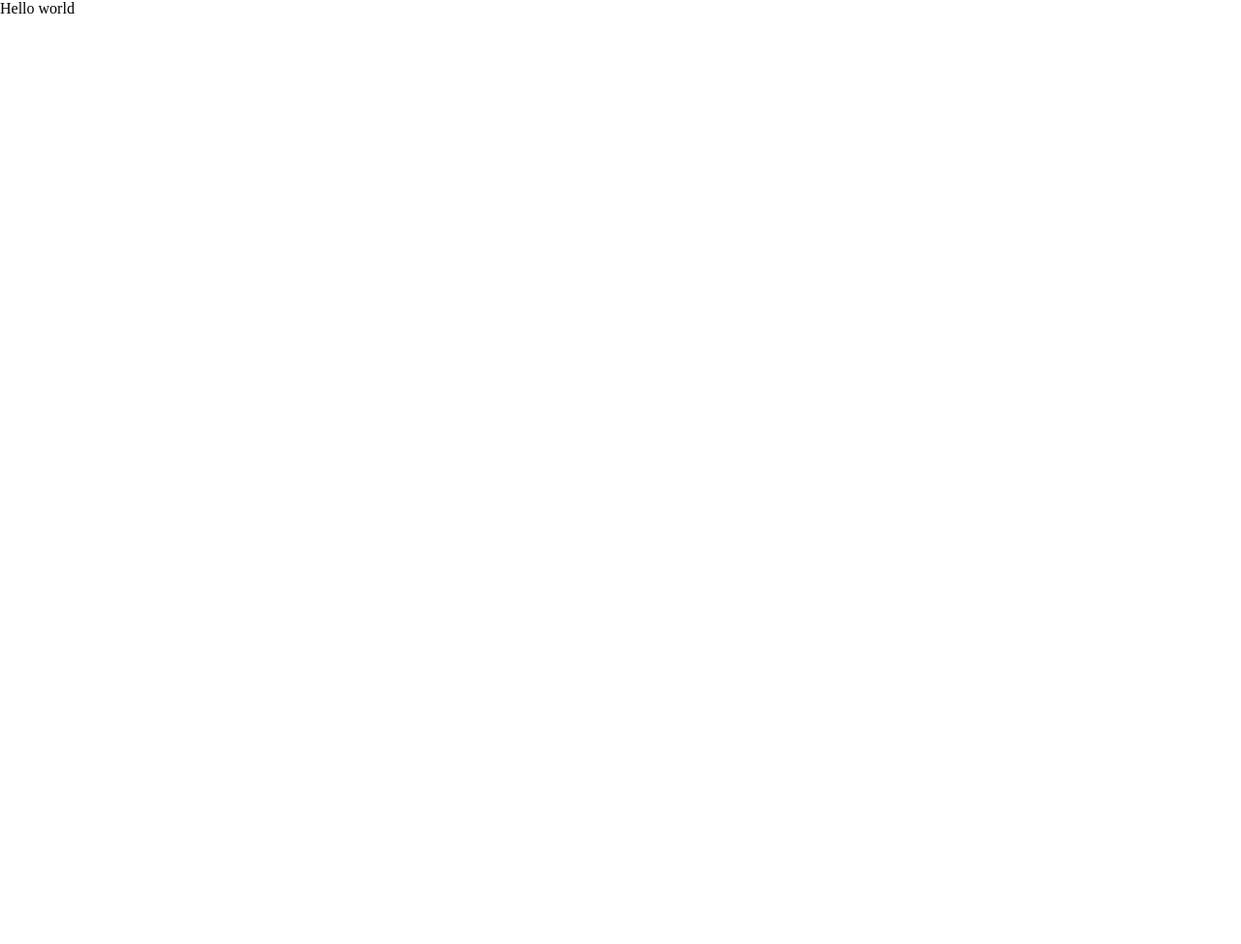
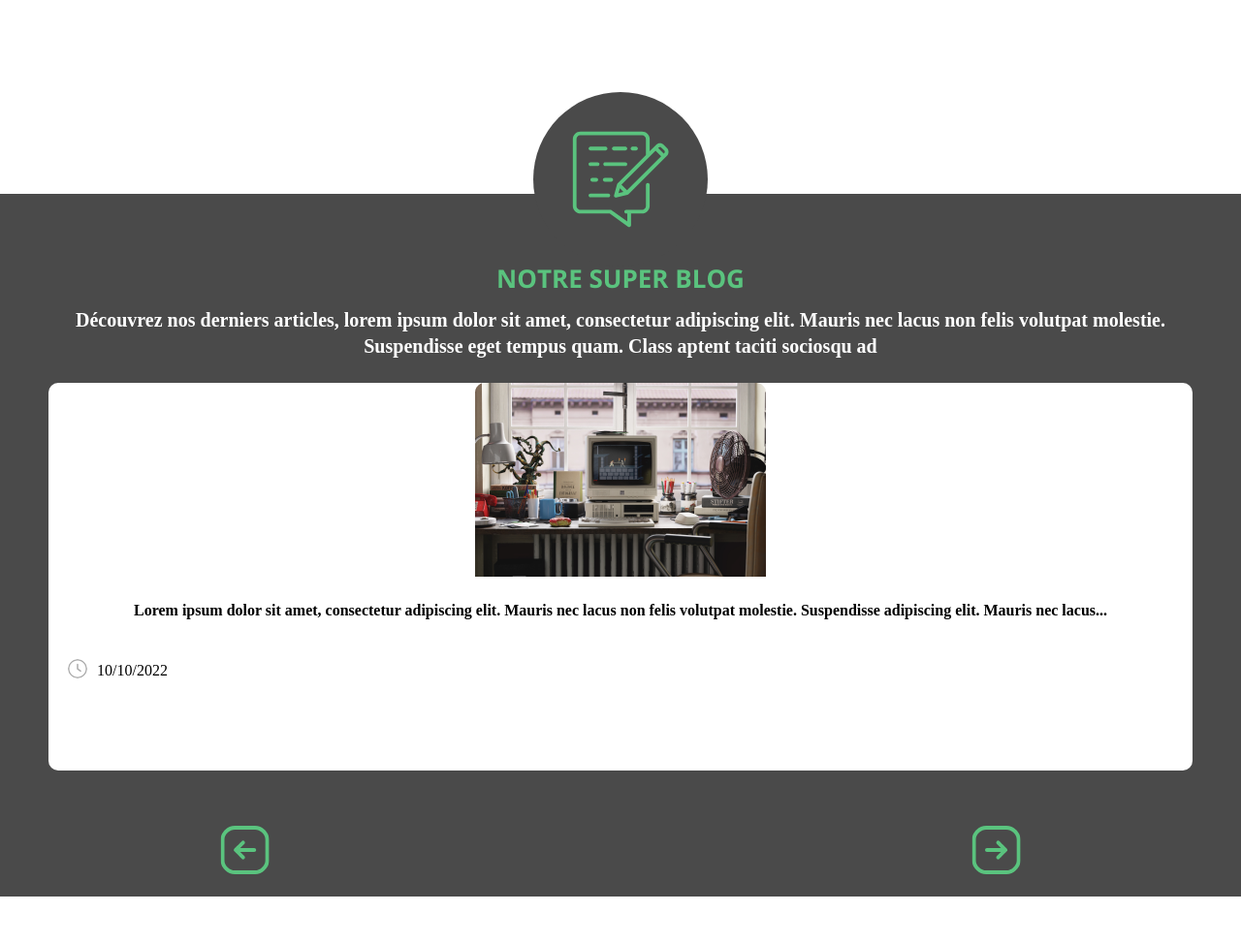
Before and after one commit to SebastienWeb/notre-super-blog, a plain HTML site: page index.html in a window 1280 px wide. Shown: the whole page at 97% size. Before the commit the page ends 800 px from the top, so only its background shows below. Drawn offline with nearby package versions, Linux system fonts and the light colour scheme.

Commit message:
Finish first section

```diff
--- /dev/null
+++ b/assets/css/main.css
@@ -0,0 +1,167 @@
+*:where(
+    :not(html, iframe, canvas, img, svg, video, audio):not(svg *, symbol *)
+  ) {
+  all: unset;
+  display: revert;
+}
+*,
+*::before,
+*::after {
+  box-sizing: border-box;
+  margin: 0;
+  padding: 0;
+}
+
+a,
+button {
+  cursor: revert;
+}
+ol,
+ul,
+menu {
+  list-style: none;
+}
+img {
+  max-width: 100%;
+}
+
+table {
+  border-collapse: collapse;
+}
+
+input,
+textarea {
+  -webkit-user-select: auto;
+  user-select: auto;
+}
+
+textarea {
+  white-space: revert;
+}
+
+meter {
+  -webkit-appearance: revert;
+  appearance: revert;
+}
+
+::placeholder {
+  color: unset;
+}
+
+:where([hidden]) {
+  display: none;
+}
+:where([contenteditable]:not([contenteditable="false"])) {
+  -webkit-line-break: after-white-space;
+  line-break: after-white-space;
+  overflow-wrap: break-word;
+  -moz-user-modify: read-write;
+  -webkit-user-modify: read-write;
+  -webkit-user-select: auto;
+  user-select: auto;
+}
+:where([draggable="true"]) {
+  -webkit-user-drag: element;
+}
+
+:root {
+  --primary: #4a4a4a;
+  --secondary: #5ac37e;
+  --tertiary: #41988d;
+}
+h1,
+h2,
+h3,
+h4,
+h5,
+h6 {
+  font-family: "Open Sans", sans-serif;
+  font-weight: 700;
+}
+.articles {
+  background-color: var(--primary);
+  margin-top: 200px;
+  padding: 0 50px 130px 50px;
+  position: relative;
+  text-align: center;
+}
+
+.articles .pictogramme {
+  align-items: center;
+  background-color: var(--primary);
+  border-radius: 50%;
+  display: flex;
+  height: 180px;
+  justify-content: center;
+  left: 50%;
+  position: absolute;
+  top: -15px;
+  transform: translate(-50%, -50%);
+  width: 180px;
+}
+
+.articles h1 {
+  color: var(--secondary);
+  font-size: 26px;
+  line-height: 35px;
+  padding-top: 70px;
+}
+
+.articles p {
+  color: white;
+  font-size: 20px;
+  font-weight: 700;
+  line-height: 27px;
+  padding: 12px 0 24px 0;
+}
+
+.swiper-slide {
+  background-color: white;
+  border-radius: 10px;
+  height: 400px;
+  position: relative;
+}
+.swiper-slide p {
+  color: black;
+  font-size: 16px;
+  font-weight: 600;
+  line-height: 22px;
+  padding: 20px 20px 0 20px;
+}
+.swiper-slide .date {
+  align-items: center;
+  display: flex;
+  padding: 39px 0 19px 20px;
+}
+.swiper-slide .date .spacing {
+  padding-left: 10px;
+}
+.swiper-slide .date span {
+  display: block;
+  text-align: left;
+}
+.containerArrows {
+  height: 200px;
+  left: 50%;
+  padding: 0 90px;
+  position: absolute;
+  top: 93%;
+  transform: translate(-50%, -50%);
+  width: 66%;
+}
+.arrows {
+  fill: var(--secondary);
+  height: 50px;
+  transition: fill 300ms ease-in-out;
+  width: 50px;
+}
+.arrows:hover {
+  fill: white;
+}
+.swiper-button-prev:after {
+  display: none;
+}
+
+.swiper-button-next:after {
+  display: none;
+}
--- /dev/null
+++ b/assets/js/main.js
@@ -0,0 +1,26 @@
+const swiper = new Swiper(".swiper", {
+  // Optional parameters
+  direction: "horizontal",
+  loop: true,
+  lazy: true,
+  grabCursor: true,
+  autoplay: {
+    delay: 2500,
+    disableOnInteraction: false,
+  },
+  spaceBetween: 30,
+
+  // If we need pagination
+  pagination: {
+    el: ".swiper-pagination",
+  },
+  navigation: {
+    nextEl: ".swiper-button-next",
+    prevEl: ".swiper-button-prev",
+  },
+  breakpoints: {
+    400: {
+      slidesPerView: 1,
+    },
+  },
+});
--- a/css/main.css
+++ /dev/null
@@ -1,78 +0,0 @@
-*:where(
-    :not(html, iframe, canvas, img, svg, video, audio):not(svg *, symbol *)
-  ) {
-  all: unset;
-  display: revert;
-}
-*,
-*::before,
-*::after {
-  box-sizing: border-box;
-  margin: 0;
-  padding: 0;
-}
-
-a,
-button {
-  cursor: revert;
-}
-ol,
-ul,
-menu {
-  list-style: none;
-}
-img {
-  max-width: 100%;
-}
-
-table {
-  border-collapse: collapse;
-}
-
-input,
-textarea {
-  -webkit-user-select: auto;
-  user-select: auto;
-}
-
-textarea {
-  white-space: revert;
-}
-
-meter {
-  -webkit-appearance: revert;
-  appearance: revert;
-}
-
-::placeholder {
-  color: unset;
-}
-
-:where([hidden]) {
-  display: none;
-}
-:where([contenteditable]:not([contenteditable="false"])) {
-  -webkit-line-break: after-white-space;
-  line-break: after-white-space;
-  overflow-wrap: break-word;
-  -moz-user-modify: read-write;
-  -webkit-user-modify: read-write;
-  -webkit-user-select: auto;
-  user-select: auto;
-}
-:where([draggable="true"]) {
-  -webkit-user-drag: element;
-}
-
-:root {
-  --primary: #4a4a4a;
-  --secondary: #5ac37e;
-  --tertiary: #41988d;
-}
-
-.articles {
-  background-color: var(--primary);
-}
-.articles h1 {
-  color: var(--secondary);
-}
--- a/index.html
+++ b/index.html
@@ -10,10 +10,91 @@
       href="https://fonts.googleapis.com/css2?family=Open+Sans:wght@600;700;800&display=swap"
       rel="stylesheet"
     />
-    <link rel="stylesheet" href="./css/main.css" />
+    <link
+      rel="stylesheet"
+      href="https://cdn.jsdelivr.net/npm/swiper@8/swiper-bundle.min.css"
+    />
+    <link rel="stylesheet" href="./assets/css/main.css" />
     <title>Notre super Blog</title>
   </head>
   <body>
-    <h1>Hello world</h1>
+    <main role="main">
+      <section class="articles">
+        <div class="pictogramme">
+          <img src="./assets/images/pictogrammeRead.svg" alt="Pictogramme" />
+        </div>
+        <h1>NOTRE SUPER BLOG</h1>
+        <p>
+          Découvrez nos derniers articles, lorem ipsum dolor sit amet,
+          consectetur adipiscing elit. Mauris nec lacus non felis volutpat
+          molestie. Suspendisse eget tempus quam. Class aptent taciti sociosqu
+          ad
+        </p>
+        <div class="swiper">
+          <div class="swiper-wrapper">
+            <div class="swiper-slide">
+              <img src="./assets/images/computer.png" alt="Computer" />
+              <p>
+                Lorem ipsum dolor sit amet, consectetur adipiscing elit. Mauris
+                nec lacus non felis volutpat molestie. Suspendisse adipiscing
+                elit. Mauris nec lacus...
+              </p>
+              <div class="date">
+                <span
+                  ><img src="./assets/images/horloge.svg" alt="Horloge"
+                /></span>
+                <span class="spacing">10/10/2022</span>
+              </div>
+              <!-- </div>
+            <div class="swiper-slide">Slide 2</div>
+            <div class="swiper-slide">Slide 3</div> -->
+            </div>
+          </div>
+        </div>
+        <div class="containerArrows">
+          <div class="arrows swiper-button-prev">
+            <svg
+              width="50"
+              height="50"
+              viewBox="0 0 50 50"
+              xmlns="http://www.w3.org/2000/svg"
+            >
+              <g clip-path="url(#clip0_1_226)">
+                <path
+                  d="M14.0318 23.6359C15.139 22.5288 20.5294 17.1381 21.731 15.9365C22.4938 15.1737 23.7306 15.1739 24.4932 15.9365C25.256 16.6993 25.256 17.936 24.4932 18.6987L20.1449 23.0469L34.6355 23.0469C35.7142 23.0469 36.5886 23.9213 36.5886 25C36.5886 26.0787 35.7142 26.9531 34.6355 26.9531L20.1449 26.9531L24.4931 31.3012C25.2559 32.064 25.2559 33.3007 24.4931 34.0634C23.7303 34.8261 22.4936 34.8262 21.7309 34.0634C20.669 33.0015 15.0723 27.4046 14.0335 26.3657C13.2874 25.6019 13.2944 24.3909 14.0318 23.6359ZM1.26671e-06 35.5105L3.10443e-06 14.4894C3.68822e-06 7.81172 4.52842 4.42051 4.82208 4.00439C7.40411 1.42207 10.8375 -3.42369e-06 14.4895 -3.10443e-06L35.5106 -1.26671e-06C39.1625 -9.47444e-07 42.5959 1.42217 45.178 4.00449C45.4683 4.41582 50 7.81104 50 14.4895L50 35.5105C50 42.1883 45.4716 45.5795 45.1779 45.9956C42.5959 48.5778 39.1625 50 35.5105 50L14.4895 50C10.8375 50 7.4041 48.5778 4.82198 45.9955C4.53174 45.5842 6.82862e-07 42.189 1.26671e-06 35.5105ZM3.90625 35.5105C3.90625 40.404 7.28721 42.8204 7.58418 43.2334C7.58418 43.2335 7.58418 43.2335 7.58418 43.2335C9.42861 45.078 11.881 46.0937 14.4895 46.0937L35.5105 46.0937C38.119 46.0937 40.5714 45.078 42.4158 43.2335C42.7235 42.8056 46.0938 40.43 46.0938 35.5105L46.0938 14.4895C46.0938 9.596 42.7128 7.17959 42.4158 6.7666C40.5714 4.92197 38.119 3.90625 35.5106 3.90625L14.4895 3.90625C11.881 3.90625 9.42862 4.92197 7.58418 6.7665C7.27647 7.19443 3.90625 9.57001 3.90625 14.4894L3.90625 35.5105Z"
+                />
+              </g>
+              <defs>
+                <clipPath id="clip0_1_226">
+                  <rect
+                    width="50"
+                    height="50"
+                    fill="white"
+                    transform="translate(50 50) rotate(-180)"
+                  />
+                </clipPath>
+              </defs>
+            </svg>
+          </div>
+          <div class="arrows swiper-button-next">
+            <svg
+              width="50"
+              height="50"
+              viewBox="0 0 50 50"
+              xmlns="http://www.w3.org/2000/svg"
+            >
+              <path
+                d="M35.9682 26.3641C34.861 27.4712 29.4706 32.8619 28.269 34.0635C27.5063 34.8263 26.2694 34.8261 25.5068 34.0635C24.744 33.3007 24.744 32.064 25.5068 31.3013L29.8551 26.9531H15.3645C14.2858 26.9531 13.4114 26.0787 13.4114 25C13.4114 23.9213 14.2858 23.0469 15.3645 23.0469H29.8551L25.5069 18.6988C24.7441 17.936 24.7441 16.6993 25.5069 15.9366C26.2697 15.1739 27.5064 15.1738 28.2691 15.9366C29.331 16.9985 34.9277 22.5954 35.9665 23.6343C36.7126 24.3981 36.7056 25.6091 35.9682 26.3641ZM50 14.4895V35.5105C50 42.1883 45.4716 45.5795 45.1779 45.9956C42.5959 48.5779 39.1625 50 35.5105 50H14.4895C10.8375 50 7.4041 48.5778 4.82197 45.9955C4.53174 45.5842 0 42.189 0 35.5105V14.4895C0 7.81172 4.52842 4.42051 4.82207 4.00439C7.4041 1.42217 10.8375 0 14.4895 0H35.5105C39.1625 0 42.5959 1.42217 45.178 4.00449C45.4683 4.41582 50 7.81103 50 14.4895ZM46.0938 14.4895C46.0938 9.59599 42.7128 7.17959 42.4158 6.7666C42.4158 6.7665 42.4158 6.7665 42.4158 6.7665C40.5714 4.92197 38.119 3.90625 35.5105 3.90625H14.4895C11.881 3.90625 9.42861 4.92197 7.58418 6.7665C7.27646 7.19443 3.90625 9.57002 3.90625 14.4895V35.5105C3.90625 40.404 7.28721 42.8204 7.58418 43.2334C9.42861 45.078 11.881 46.0938 14.4895 46.0938H35.5105C38.119 46.0938 40.5714 45.078 42.4158 43.2335C42.7235 42.8056 46.0938 40.43 46.0938 35.5105V14.4895Z"
+              />
+            </svg>
+          </div>
+        </div>
+      </section>
+    </main>
+    <script
+      src="https://cdn.jsdelivr.net/npm/swiper@8/swiper-bundle.min.js"
+      defer
+    ></script>
+    <script src="./assets/js/main.js" defer></script>
   </body>
 </html>
```
Also changed, not shown: assets/images/computer.png (added), assets/images/contact.png (added), assets/images/horloge.svg (added), assets/images/pictogrammeRead.svg (added).
